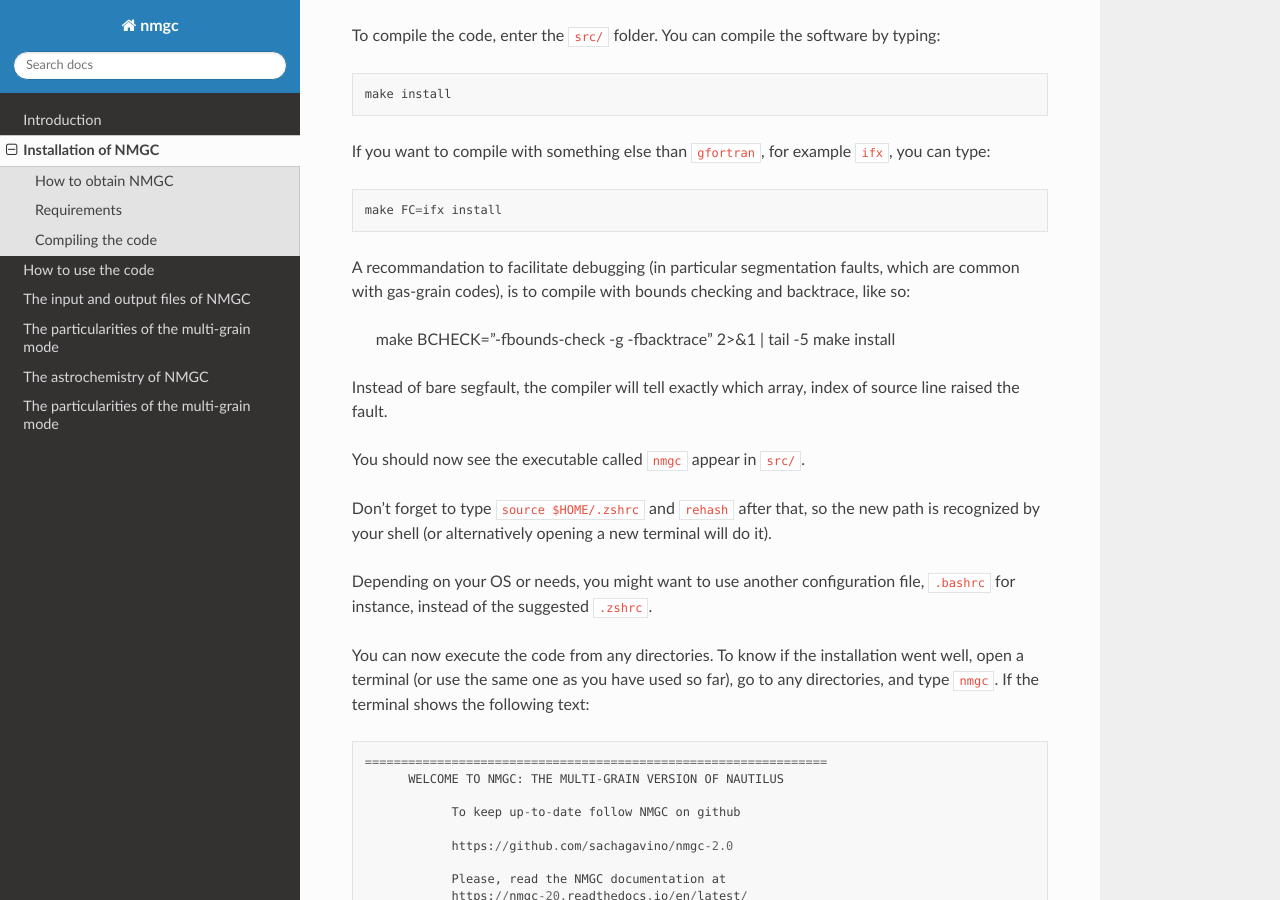
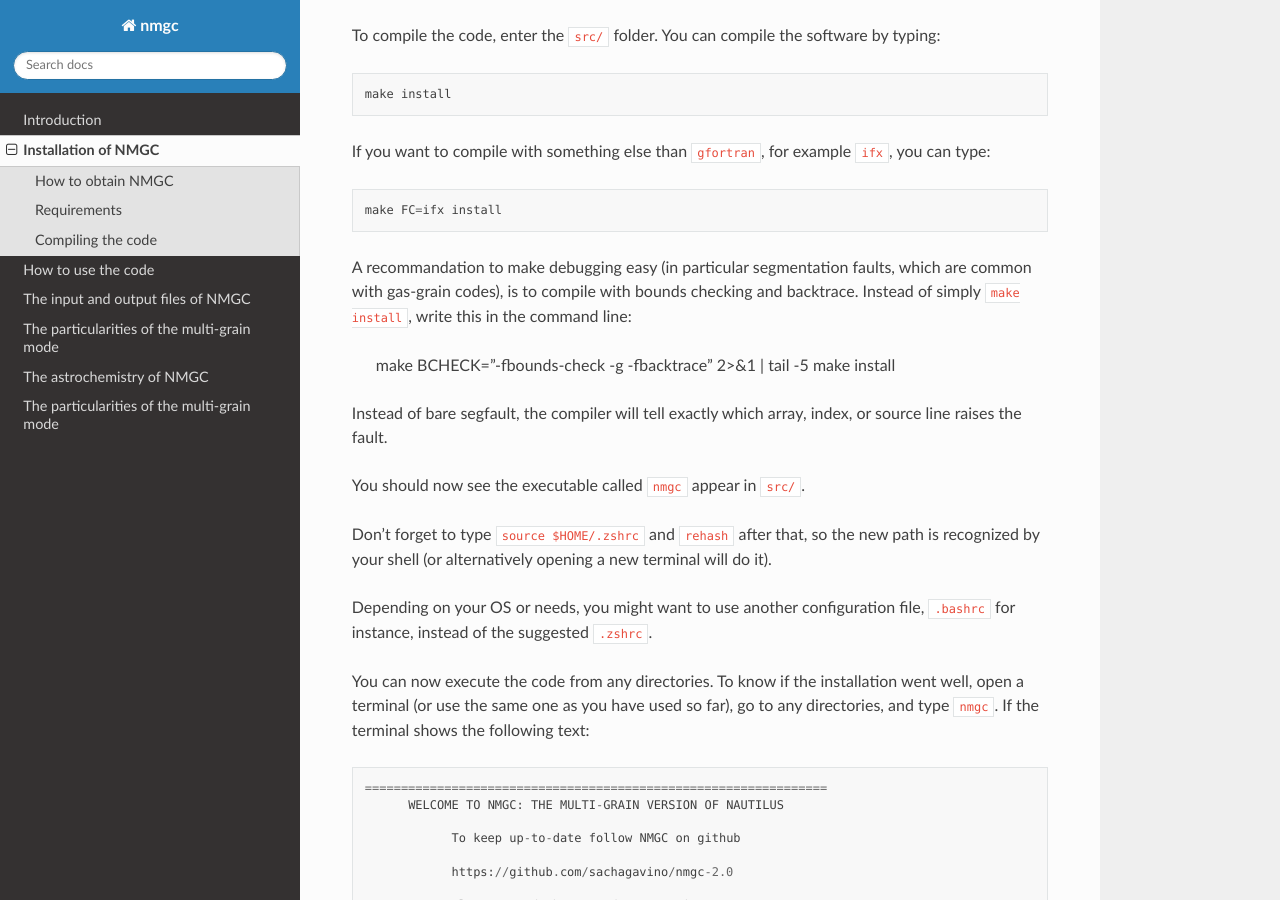
Before and after one commit to sachagavino/nmgc-2.0, a Sphinx documentation site: the page built from docs/source/install.rst, in a window 1280 px wide and 900 px high, scrolled down 978 px. Built offline with Sphinx 7.4.7 and the Read the Docs theme 3.1.0, drawn with Linux system fonts in a browser that asks for light colours.

```diff
--- a/docs/source/install.rst
+++ b/docs/source/install.rst
@@ -52,12 +52,13 @@ If you want to compile with something else than ``gfortran``, for example ``ifx`
 
     make FC=ifx install
 
-A recommandation to facilitate debugging (in particular segmentation faults, which are common with gas-grain codes), is to compile with bounds checking and backtrace, like so:
+A recommandation to make debugging easy (in particular segmentation faults, which are common with gas-grain codes), is to compile with bounds checking and backtrace.
+Instead of simply ``make install``, write this in the command line:
 
     make BCHECK="-fbounds-check -g -fbacktrace" 2>&1 | tail -5
     make install
 
-Instead of bare segfault, the compiler will tell exactly which array, index of source line raised the fault.
+Instead of bare segfault, the compiler will tell exactly which array, index, or source line raises the fault.
 
 
 You should now see the executable called ``nmgc`` appear in ``src/``.
```
Also changed, not shown: README.md (+6 -0 lines), 3 other files.
